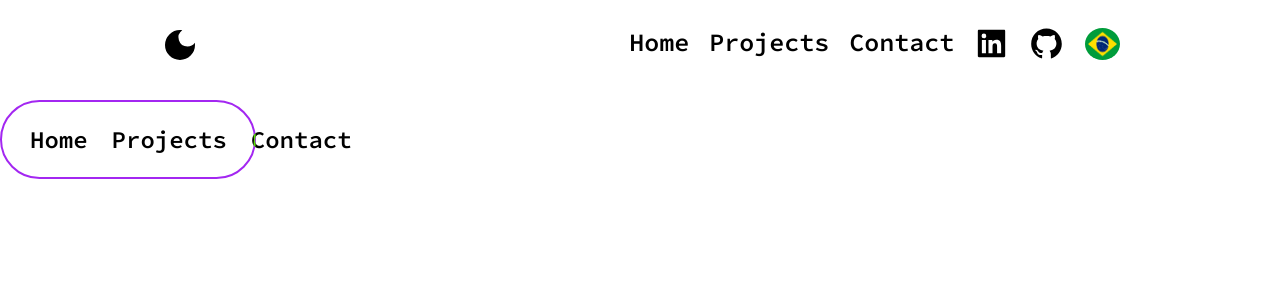
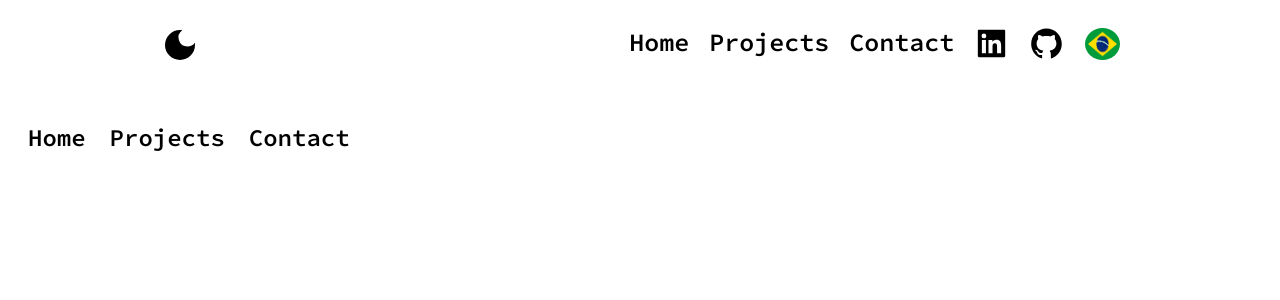
Before and after one commit to GabrielMunizz/portifolio_pessoal, a React (Vite) app: page /refactor in a window 1280 px wide. Shown: the top 300 px of the page. Built offline with nearby package versions, Linux system fonts and the light colour scheme.

Commit message:
Style: alterações de style na NavBar

```diff
--- a/src/Style/Cursor.style.ts
+++ b/src/Style/Cursor.style.ts
@@ -4,7 +4,7 @@ import styled from "styled-components";
 export const Cursor = styled(motion.li)`
   position: absolute;
   z-index: 0;
-  height: 4rem;
+  height: 3rem;
   border-radius: 99px;
-  background-color: ${(props) => props.theme.colors.main_text_color};
+  background-color: ${(props) => props.theme.colors.text_details};
 `;
--- a/src/Style/NavBar.style.ts
+++ b/src/Style/NavBar.style.ts
@@ -7,7 +7,7 @@ export const Nav = styled(motion.ul)`
   justify-content: space-between;
   position: relative;
   align-items: center;
-  border: 2px solid ${(props) => props.theme.colors.text_details};
+  /* border: 2px solid ${(props) => props.theme.colors.text_details}; */
   border-radius: 40px;
   width: 20%;
   padding: 1rem;
--- a/src/Style/Tab.style.ts
+++ b/src/Style/Tab.style.ts
@@ -3,11 +3,15 @@ import styled from "styled-components";
 
 export const Tab = styled(motion.a)`
   text-decoration: none;
-  color: #fff;
+  color: ${(props) => props.theme.colors.main_text_color};
   font-size: 1.5rem;
   position: relative;
   z-index: 10;
-  mix-blend-mode: difference;
   padding: 0.375rem 0.75rem;
   cursor: pointer;
+
+  &:hover {
+    color: ${(props) => props.theme.colors.text_hover_color};
+    transition: 0.3s ease;
+  }
 `;
--- a/src/Style/themes.ts
+++ b/src/Style/themes.ts
@@ -2,20 +2,22 @@ export const darkMode = {
   colors: {
     backgroundColor: "#202124",
     themeBtn_color: "#E1A037",
-    text_details:  "#E1A037",
+    text_details: "#E1A037",
     main_text_color: "#DADADA",
     footer_background: "#34353A",
     photo_background: "#34353A",
-  }
-}
+    text_hover_color: "#000",
+  },
+};
 
 export const lightMode = {
   colors: {
     backgroundColor: "#fff",
     themeBtn_color: "#000",
-    text_details:  "#A327F1",
+    text_details: "#A327F1",
     main_text_color: "#000",
     footer_background: "#202124",
     photo_background: "#202124",
-  }
-}
+    text_hover_color: "#fff",
+  },
+};
```
Also changed, not shown: src/Style/styled.d.ts (+10 -9 lines).
